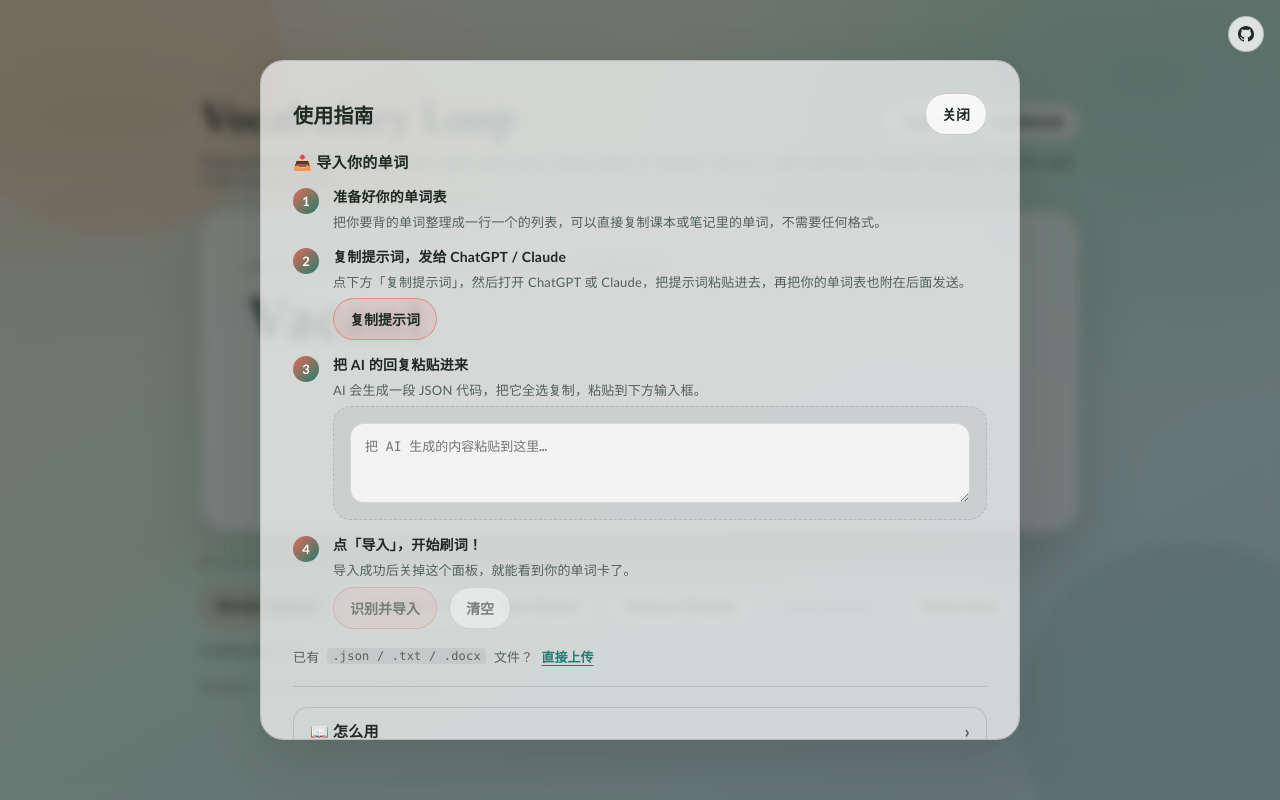
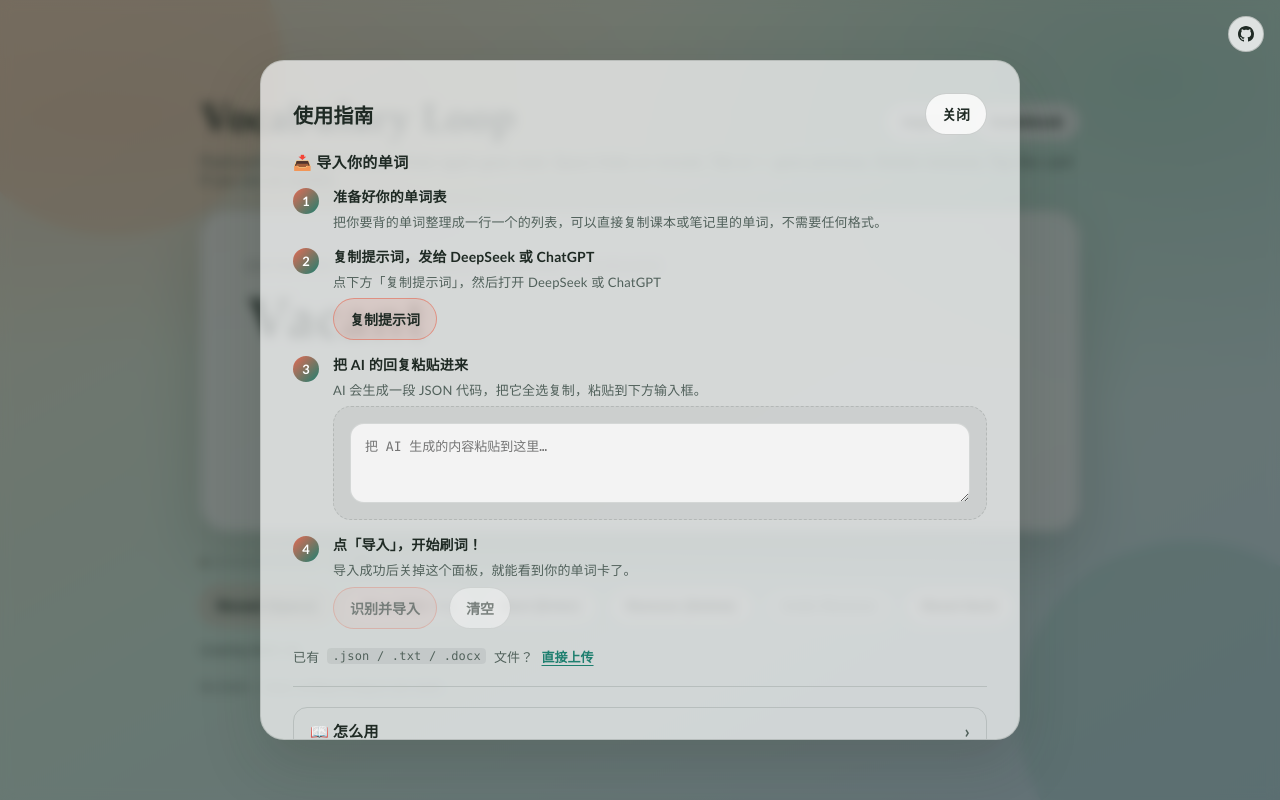
Before and after one commit to Ganzhe2028/vocab2, a React (Vite) app: page / in a window 1280 px wide. Both pictures are taken after a click on the button "Guidebook". Built offline with nearby package versions, Linux system fonts and the light colour scheme.

Commit message:
feat: Replace Claude with DeepSeek as a suggested AI model in the guide.

```diff
--- a/src/App.jsx
+++ b/src/App.jsx
@@ -919,11 +919,11 @@ export default function App() {
                 <div className="guide-step-num">2</div>
                 <div className="guide-step-body">
                   <div className="guide-step-title">
-                    复制提示词，发给 ChatGPT / Claude
+                    复制提示词，发给 DeepSeek 或 ChatGPT
                   </div>
                   <p className="guide-step-desc">
-                    点下方「复制提示词」，然后打开 ChatGPT 或
-                    Claude，把提示词粘贴进去，再把你的单词表也附在后面发送。
+                    点下方「复制提示词」，然后打开 DeepSeek 或
+                    ChatGPT
                   </p>
                   <button
                     className="primary guide-step-btn"
```
